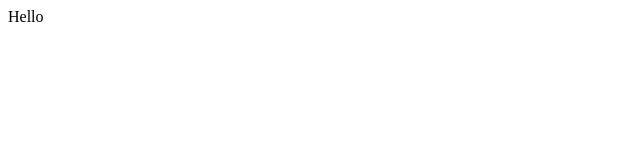
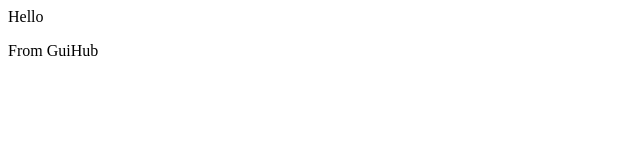
Before and after one commit to ko-thetnaing/demo-repo2, a plain HTML site: page index.html in a window 1280 px wide. Shown: the full height of the page, 0-640 px from the left. Drawn offline with Linux system fonts and the light colour scheme.

Commit message:
Update index.html

```diff
--- a/index.html
+++ b/index.html
@@ -1 +1,2 @@
 <div>Hello</div>
+<p>From GuiHub</>
```
